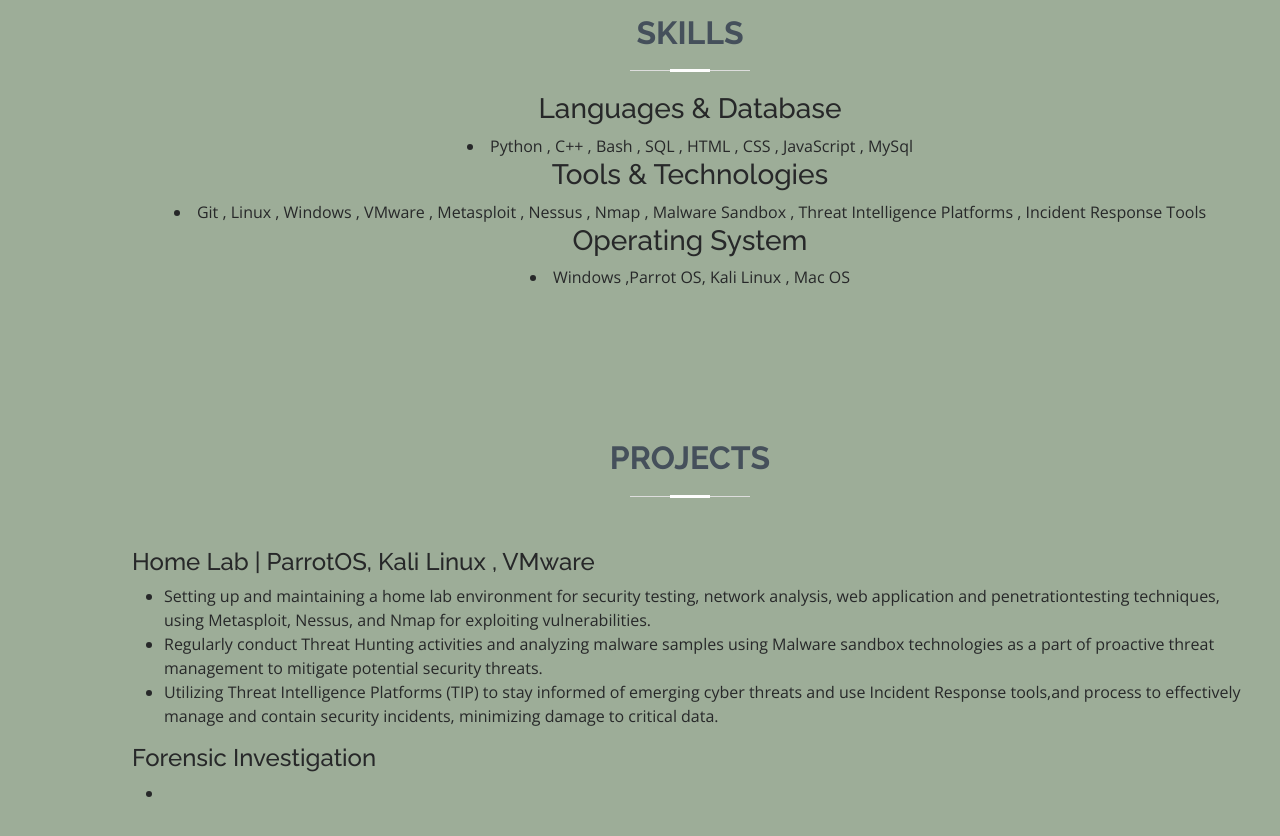
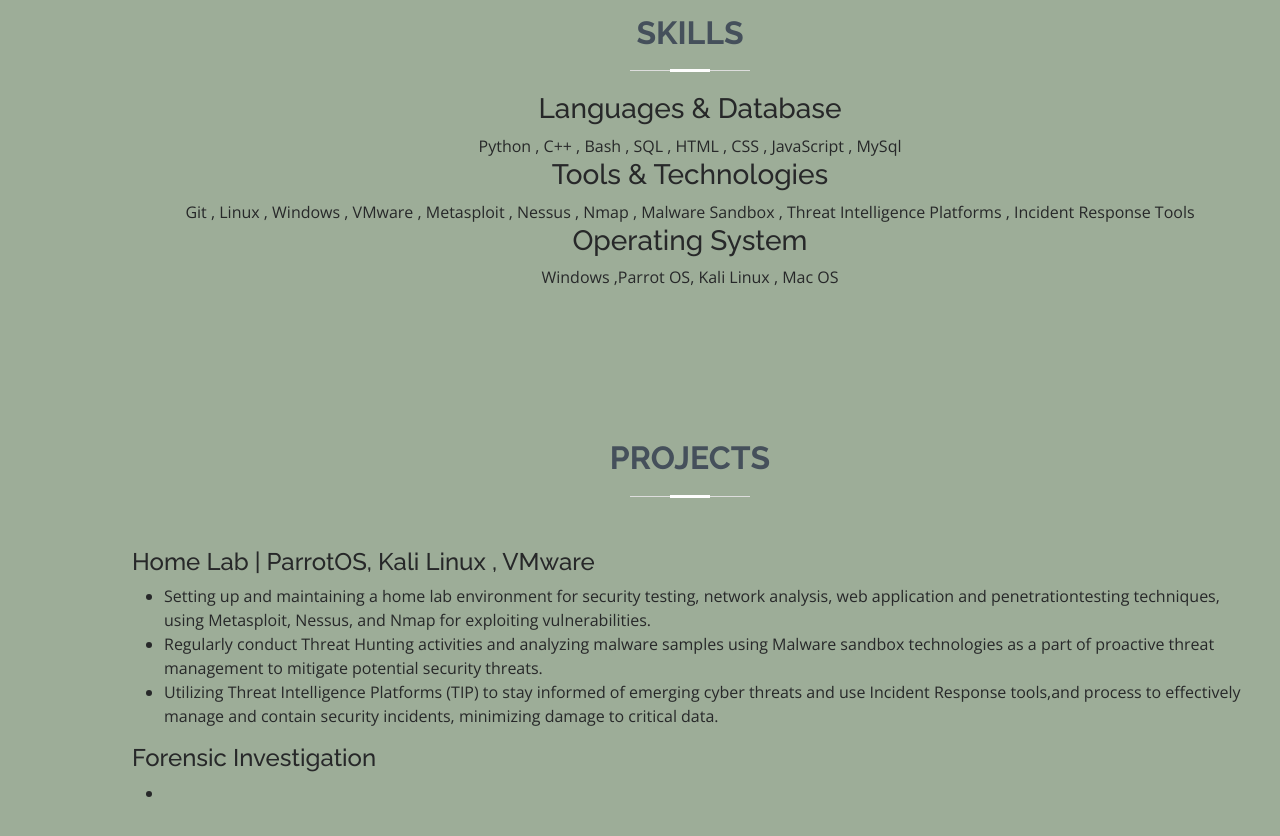
Before and after one commit to Om-Vg/Om-Vg.v1, a plain HTML site: page index.html in a window 1280 px wide. Shown: the part 2800-3636 px from the top of the page. Drawn offline with nearby package versions, Linux system fonts and the light colour scheme.

Commit message:
added updated resume

```diff
--- a/index.html
+++ b/index.html
@@ -68,7 +68,7 @@
             <a href="#contact" class="email"><i class="bx bx-envelope"></i></a>
             <a href="https://www.linkedin.com/in/om-lakshmi-shanthi/" class="linkedin"><i
                 class="bx bxl-linkedin"></i></a>
-            <a href="assets\Files\Om Venugopal- SecResume.pdf" download="Om Venugopal- Resume.pdf"><i class="bx bx-download"></i></a>
+            <a href="F:\Om-Vg.github.io\assets\Files\Om_Venugopal-Resume.pdf" download="Om Venugopal- Resume.pdf"><i class="bx bx-download"></i></a>
           </div>
         </div>
         <div class="col-lg-4">
@@ -200,11 +200,11 @@
           <h2>Skills</h2>
           <p>
           <h3>Languages & Database</h3>
-          <li>Python , C++ , Bash , SQL , HTML , CSS , JavaScript , MySql</li>
+          <p>Python , C++ , Bash , SQL , HTML , CSS , JavaScript , MySql</p>
           <h3>Tools & Technologies</h3>
-          <li>Git , Linux , Windows , VMware , Metasploit , Nessus , Nmap , Malware Sandbox , Threat Intelligence Platforms , Incident Response Tools</li>
+          <p>Git , Linux , Windows , VMware , Metasploit , Nessus , Nmap , Malware Sandbox , Threat Intelligence Platforms , Incident Response Tools</p>
           <h3>Operating System </h3>
-          <li>Windows ,Parrot OS, Kali Linux , Mac OS</li>
+          <p>Windows ,Parrot OS, Kali Linux , Mac OS</p>
         </p>
 
         </div>
```
Also changed, not shown: 1 other file.
